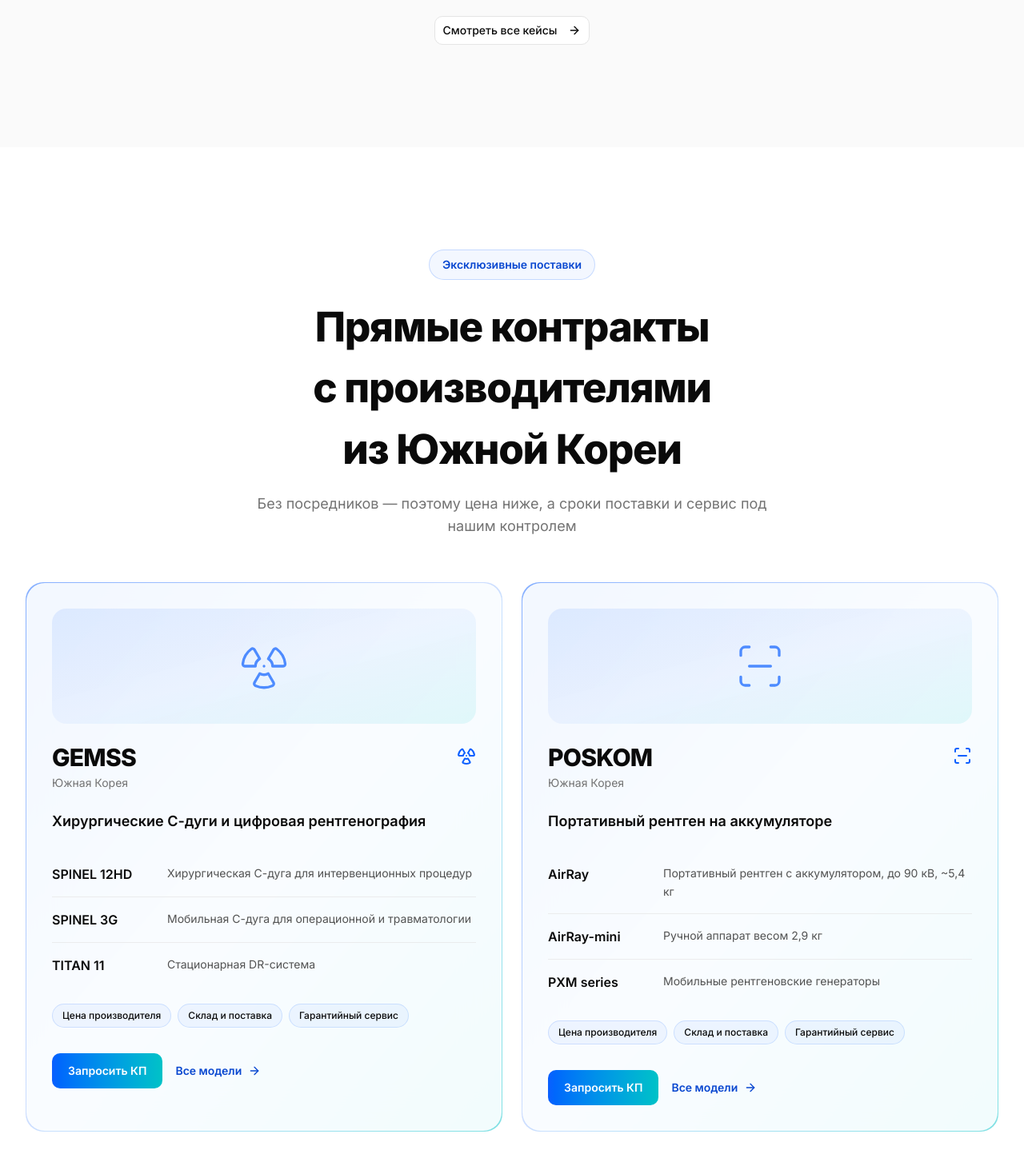
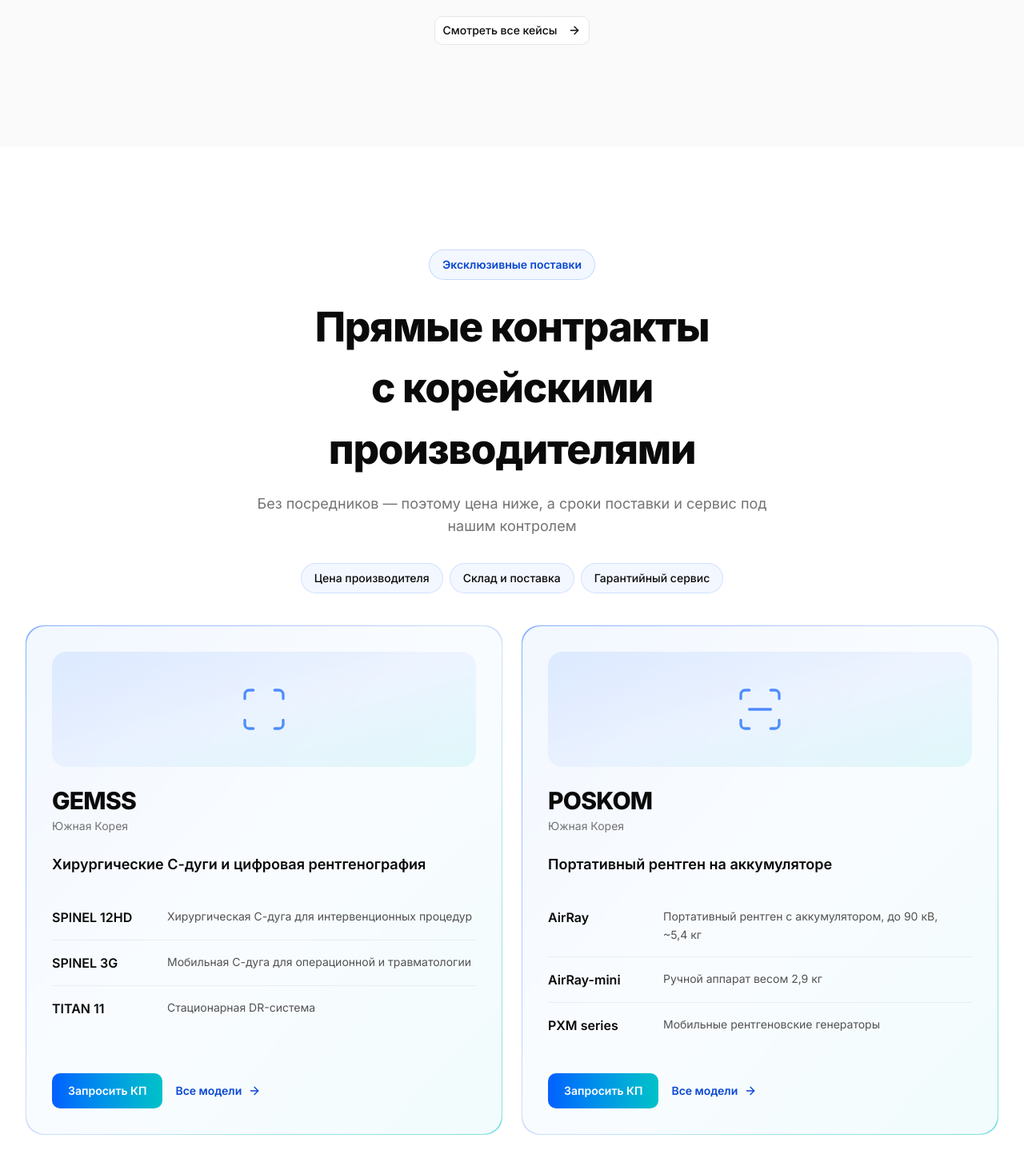
Before and after one commit to kom511901-ops/general-med-website, a Next.js app: page / in a window 1280 px wide. Shown: the part 5825-7283 px from the top of the page at 80% size. Built offline with nearby package versions, Linux system fonts and the light colour scheme.

Commit message:
fix(exclusive): heading size, icons, card alignment, shared benefits

```diff
--- a/src/components/sections/exclusive.tsx
+++ b/src/components/sections/exclusive.tsx
@@ -2,13 +2,13 @@
 
 import Image from 'next/image';
 import { motion, useReducedMotion } from 'framer-motion';
-import { ArrowRight, Radiation, ScanLine } from 'lucide-react';
+import { ArrowRight, Scan, ScanLine } from 'lucide-react';
 import type { LucideIcon } from 'lucide-react';
 import { EXCLUSIVE_BRANDS, EXCLUSIVE_SECTION } from '@/lib/constants';
 import { cn } from '@/lib/utils';
 
 const BRAND_ICONS: Record<(typeof EXCLUSIVE_BRANDS)[number]['icon'], LucideIcon> = {
-  Radiation,
+  Scan,
   ScanLine,
 };
 
@@ -32,17 +32,30 @@
           </span>
           <h2
             id="exclusive-heading"
-            className="mt-5 text-balance text-[clamp(32px,4vw,56px)] font-extrabold tracking-tight"
+            className="mt-5 text-balance text-center text-[clamp(32px,4vw,56px)] font-extrabold tracking-tight"
           >
             {EXCLUSIVE_SECTION.title}
           </h2>
-          <p className="mx-auto mt-4 max-w-2xl text-lg text-neutral-500 dark:text-neutral-400">
-            {EXCLUSIVE_SECTION.subtitle}
-          </p>
+        <p className="mx-auto mt-4 max-w-2xl text-lg text-neutral-500 dark:text-neutral-400">
+          {EXCLUSIVE_SECTION.subtitle}
+        </p>
+        <ul
+          className="mt-8 flex flex-wrap justify-center gap-2"
+          aria-label="Преимущества поставки"
+        >
+          {EXCLUSIVE_SECTION.benefits.map((benefit) => (
+            <li
+              key={benefit}
+              className="rounded-full border border-brand-500/15 bg-brand-500/5 px-4 py-2 text-sm font-medium text-foreground"
+            >
+              {benefit}
+            </li>
+          ))}
+        </ul>
         </div>
 
         <motion.div
-          className="mt-14 grid gap-6 lg:grid-cols-2"
+          className="mt-10 grid gap-6 lg:grid-cols-2"
           variants={{
             hidden: {},
             visible: { transition: { staggerChildren: prefersReducedMotion ? 0 : 0.12 } },
@@ -62,7 +75,7 @@
                   visible: { opacity: 1, y: 0 },
                 }}
                 transition={{ duration: prefersReducedMotion ? 0 : 0.45 }}
-                className="rounded-3xl bg-gradient-to-br from-brand-500/50 via-brand-500/20 to-accent-500/50 p-px"
+                className="h-full rounded-3xl bg-gradient-to-br from-brand-500/50 via-brand-500/20 to-accent-500/50 p-px"
               >
                 <div className="relative flex h-full flex-col overflow-hidden rounded-[calc(1.5rem-1px)] bg-background/90 p-6 backdrop-blur-xl sm:p-8">
                   {brand.image ? (
@@ -85,7 +98,7 @@
                     </div>
                   )}
 
-                  <div className="flex flex-wrap items-start justify-between gap-3">
+                  <div className="flex flex-wrap items-start gap-3">
                     <div>
                       {brand.logo ? (
                         <Image src={brand.logo} alt={`${brand.name} logo`} width={144} height={40} />
@@ -96,7 +109,6 @@
                         {brand.country}
                       </div>
                     </div>
-                    <BrandIcon aria-hidden="true" className="mt-1 size-6 text-brand-500" />
                   </div>
 
                   <p className="mt-6 text-lg font-semibold text-foreground">{brand.positioning}</p>
@@ -112,18 +124,7 @@
                     ))}
                   </ul>
 
-                  <ul className="mt-5 flex flex-wrap gap-2" aria-label="Преимущества поставки">
-                    {EXCLUSIVE_SECTION.benefits.map((benefit) => (
-                      <li
-                        key={benefit}
-                        className="rounded-full border border-brand-500/15 bg-brand-500/5 px-3 py-1.5 text-xs font-medium text-foreground"
-                      >
-                        {benefit}
-                      </li>
-                    ))}
-                  </ul>
-
-                  <div className="mt-8 flex flex-wrap items-center gap-4">
+                  <div className="mt-auto flex flex-wrap items-center gap-4 pt-8">
                     <a
                       href="#contact"
                       className="inline-flex h-11 items-center justify-center rounded-lg bg-gradient-to-r from-brand-500 to-accent-500 px-5 text-sm font-semibold text-white transition hover:shadow-lg focus-visible:ring-2 focus-visible:ring-brand-500 focus-visible:ring-offset-2"
--- a/src/lib/constants.ts
+++ b/src/lib/constants.ts
@@ -163,7 +163,7 @@
   name: string;
   country: string;
   positioning: string;
-  icon: 'Radiation' | 'ScanLine';
+  icon: 'Scan' | 'ScanLine';
   logo?: string;
   image?: string;
   models: { name: string; description: string }[];
@@ -171,7 +171,7 @@
 
 export const EXCLUSIVE_SECTION = {
   eyebrow: 'Эксклюзивные поставки',
-  title: 'Прямые контракты с производителями из Южной Кореи',
+  title: 'Прямые контракты с корейскими производителями',
   subtitle: 'Без посредников — поэтому цена ниже, а сроки поставки и сервис под нашим контролем',
   benefits: ['Цена производителя', 'Склад и поставка', 'Гарантийный сервис'],
 };
@@ -181,7 +181,7 @@
     name: 'GEMSS',
     country: 'Южная Корея',
     positioning: 'Хирургические С-дуги и цифровая рентгенография',
-    icon: 'Radiation',
+    icon: 'Scan',
     models: [
       { name: 'SPINEL 12HD', description: 'Хирургическая С-дуга для интервенционных процедур' },
       { name: 'SPINEL 3G', description: 'Мобильная С-дуга для операционной и травматологии' },
@@ -194,8 +194,8 @@
     positioning: 'Портативный рентген на аккумуляторе',
     icon: 'ScanLine',
     models: [
-      { name: 'AirRay', description: 'Портативный рентген с аккумулятором, до 90 кВ, ~5,4 кг' },
-      { name: 'AirRay-mini', description: 'Ручной аппарат весом 2,9 кг' },
+      { name: 'AirRay', description: 'Портативный рентген с аккумулятором, до 90 кВ, ~5,4 кг' },
+      { name: 'AirRay-mini', description: 'Ручной аппарат весом 2,9 кг' },
       { name: 'PXM series', description: 'Мобильные рентгеновские генераторы' },
     ],
   },
```
